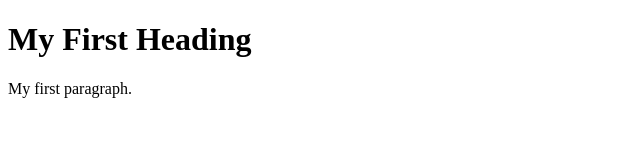
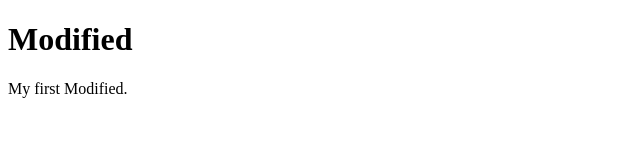
Before and after one commit to lasya28/ONE, a plain HTML site: page index.html in a window 1280 px wide. Shown: the whole page, without its empty margins (0-640 px from the left). Drawn offline with Linux system fonts and the light colour scheme.

Commit message:
modified version

```diff
--- a/index.html
+++ b/index.html
@@ -2,8 +2,8 @@
 <html>
 <body>
 
-<h1>My First Heading</h1>
-<p>My first paragraph.</p>
+<h1>Modified</h1>
+<p>My first Modified.</p>
 
 </body>
 </html>
```
